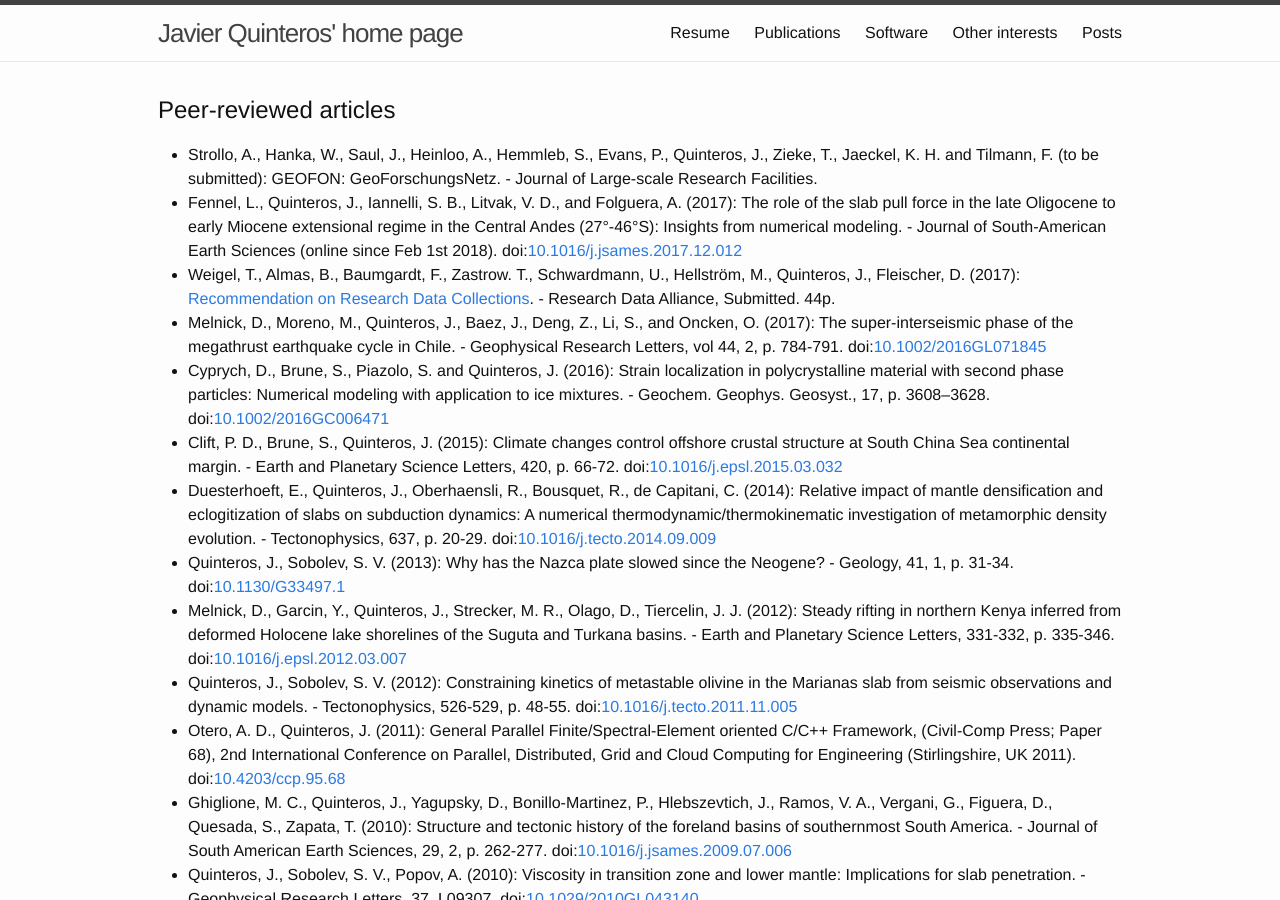
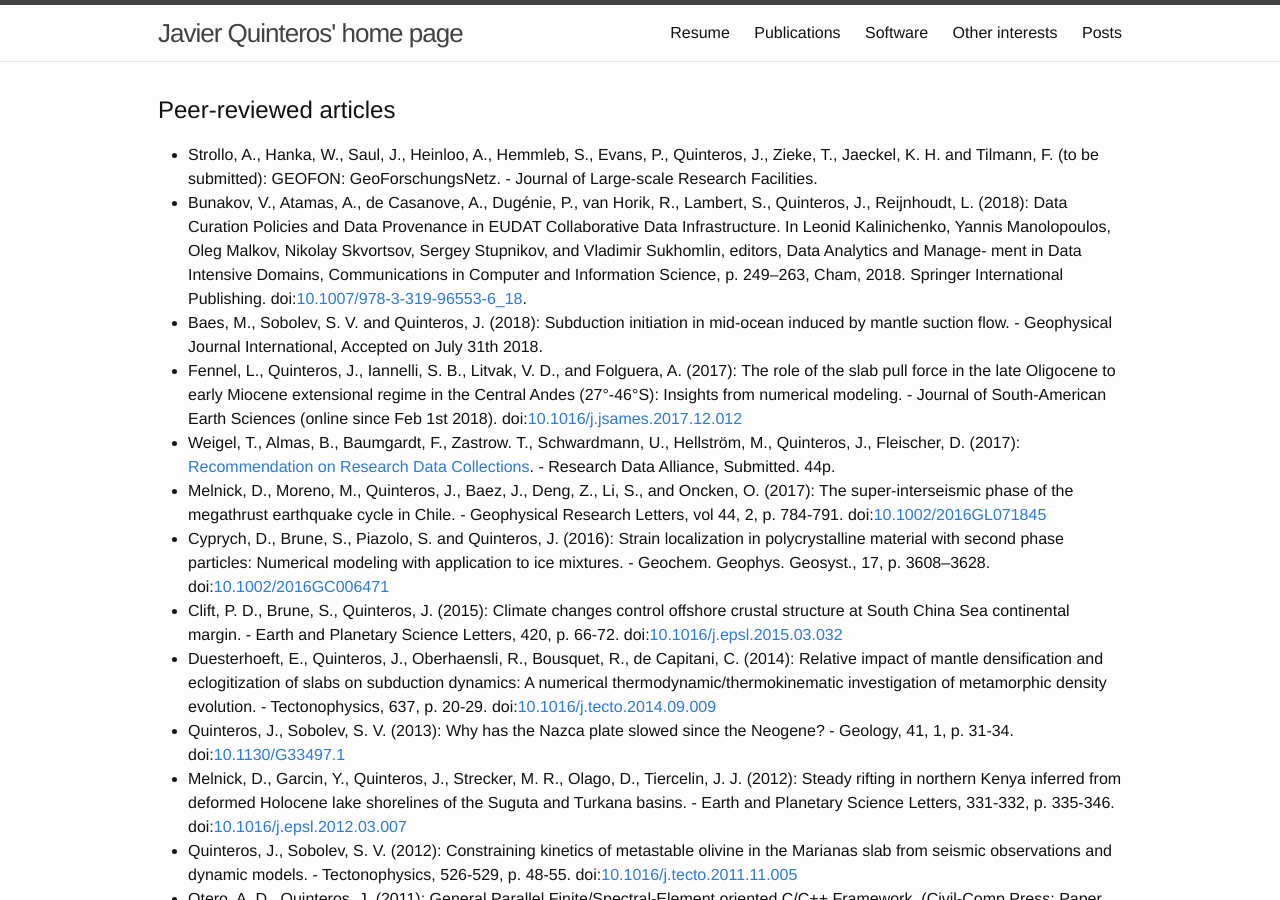
Before and after one commit to javiquinte/javiquinte.github.io, a Jekyll site: the page built from 3-publications.md, in a window 1280 px wide and 900 px high. Built offline with Jekyll 4.4.1, drawn with Linux system fonts in a browser that asks for light colours.

Commit message:
Add paper in GJI 2018 and in Springer 2018.

```diff
--- a/3-publications.md
+++ b/3-publications.md
@@ -7,6 +7,8 @@ categories: publications
 Peer-reviewed articles
 ----------------------
 * Strollo, A., Hanka, W., Saul, J., Heinloo, A., Hemmleb, S., Evans, P., Quinteros, J., Zieke, T., Jaeckel, K. H. and Tilmann, F. (to be submitted): GEOFON: GeoForschungsNetz. - Journal of Large-scale Research Facilities.
+* Bunakov, V., Atamas, A., de Casanove, A., Dugénie, P., van Horik, R., Lambert, S., Quinteros, J., Reijnhoudt, L. (2018): Data Curation Policies and Data Provenance in EUDAT Collaborative Data Infrastructure. In Leonid Kalinichenko, Yannis Manolopoulos, Oleg Malkov, Nikolay Skvortsov, Sergey Stupnikov, and Vladimir Sukhomlin, editors, Data Analytics and Manage- ment in Data Intensive Domains, Communications in Computer and Information Science, p. 249–263, Cham, 2018. Springer International Publishing. doi:[10.1007/978-3-319-96553-6_18](http://doi.org/10.1007/978-3-319-96553-6_18).
+* Baes, M., Sobolev, S. V. and Quinteros, J. (2018): Subduction initiation in mid-ocean induced by mantle suction flow. - Geophysical Journal International, Accepted on July 31th 2018.
 * Fennel, L., Quinteros, J., Iannelli, S. B., Litvak, V. D., and Folguera, A. (2017): The role of the slab pull force in the late Oligocene to early Miocene extensional regime in the Central Andes (27°-46°S): Insights from numerical modeling. - Journal of South-American Earth Sciences (online since Feb 1st 2018). doi:[10.1016/j.jsames.2017.12.012](http://doi.org/10.1016/j.jsames.2017.12.012)
 * Weigel, T., Almas, B., Baumgardt, F., Zastrow. T., Schwardmann, U., Hellström, M., Quinteros, J., Fleischer, D. (2017): [Recommendation on Research Data Collections](https://www.rd-alliance.org/system/files/rda-collections-recommendation_ref16102017.pdf). - Research Data Alliance, Submitted. 44p.
 * Melnick, D., Moreno, M., Quinteros, J., Baez, J., Deng, Z., Li, S., and Oncken, O. (2017): The super-interseismic phase of the megathrust earthquake cycle in Chile. - Geophysical Research Letters, vol 44, 2, p. 784-791. doi:[10.1002/2016GL071845](http://doi.org/10.1002/2016GL071845)
```
